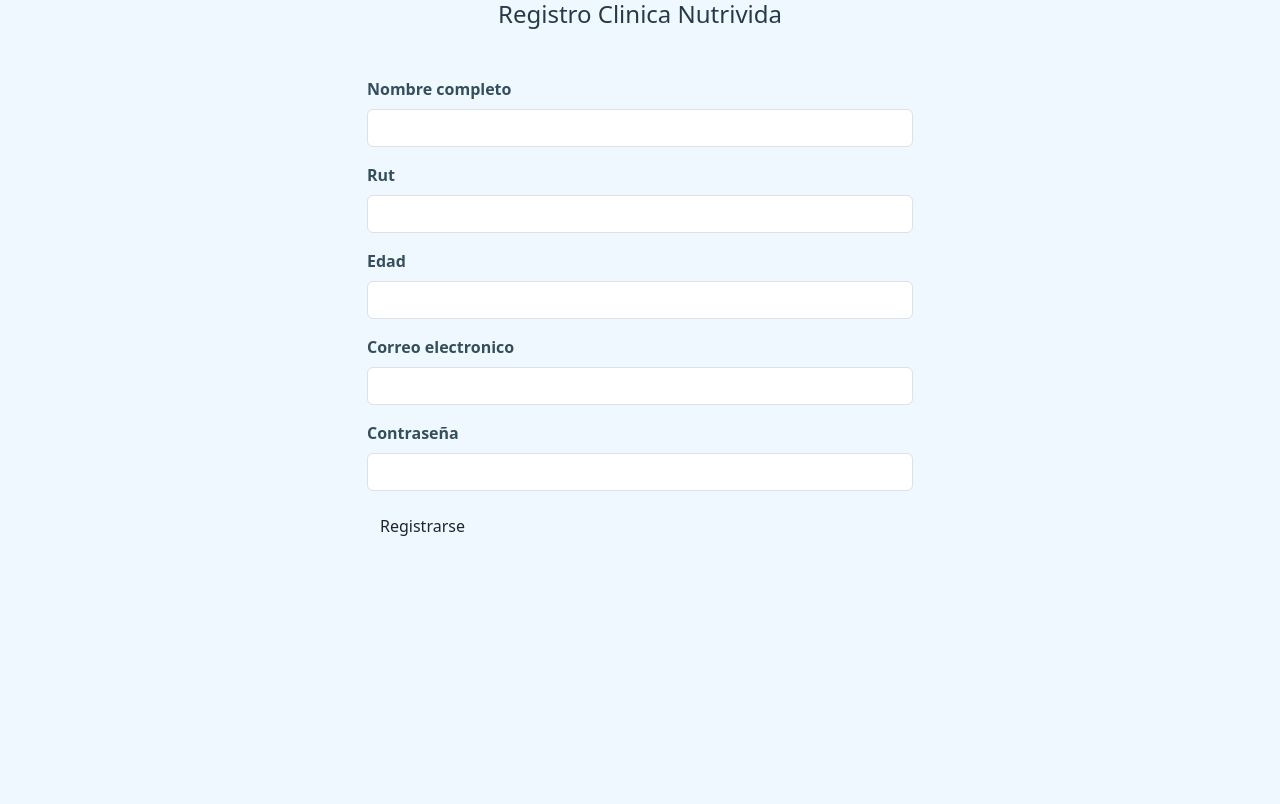
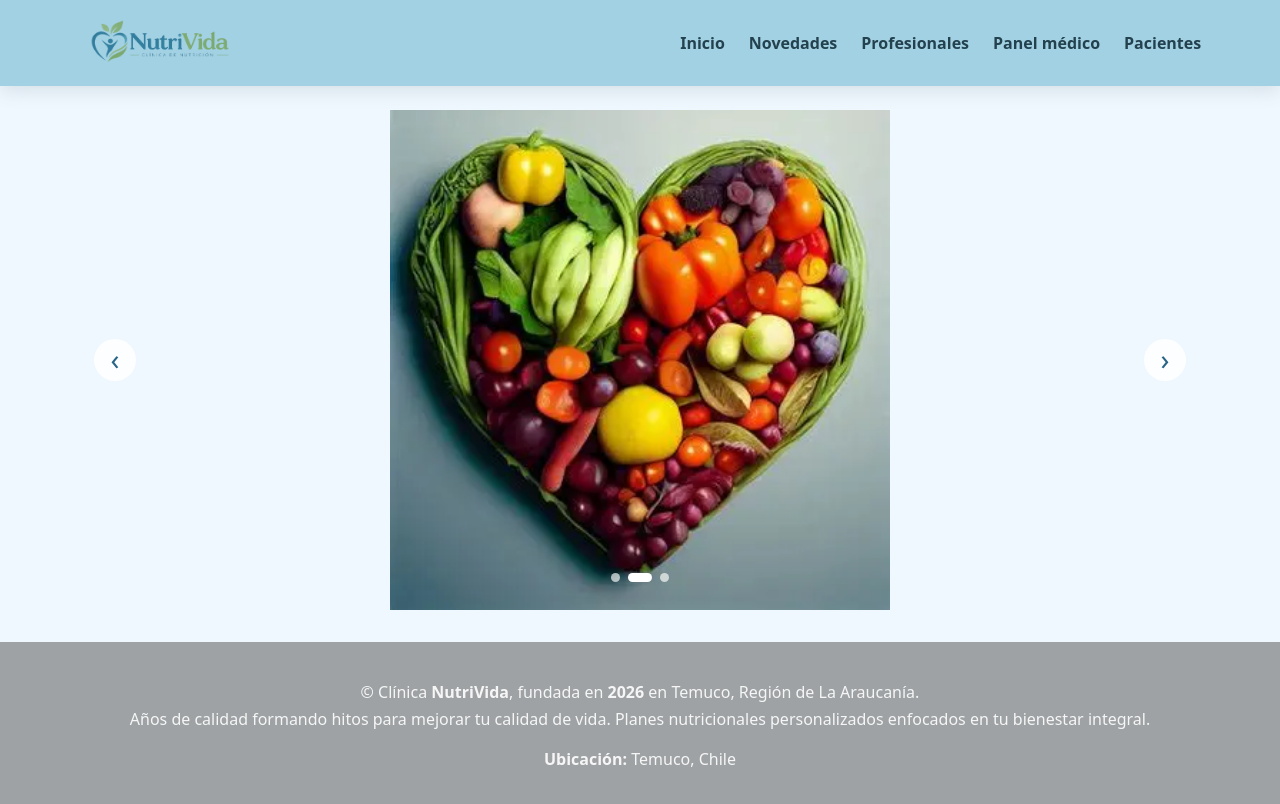
Before and after one commit to jagongora-ai/NutriVidaReact, a React (Vite) app: page / in a window 1280 px wide. Built offline with nearby package versions, Linux system fonts and the light colour scheme.

Commit message:
creacion de inicio y enrutados

```diff
--- a/src/App.tsx
+++ b/src/App.tsx
@@ -1,11 +1,45 @@
-import Login from "./pages/RegistroLogin"
+import { Routes, Route } from 'react-router-dom';
 
-function main() {
+import Navbar from './components/organisms/Navbar';
+import PiePagina from './components/organisms/PiePagina';
+
+import Profesionales, { profesionalesIniciales } from './pages/Profesionales';
+import DetalleProfesional from './pages/DetalleProfesional';
+import Inicio from './pages/Inicio';
+
+
+
+
+function App() {
+
+
     return (
-        <div >
-            <Login />
+        <div className="app-shell">
+            <Navbar />
+
+            <main className="main-content">
+                <Routes>
+                    <Route
+                        path="/"
+                        element={<Inicio />}
+                    />
+
+                    <Route
+                        path="/profesionales"
+                        element={<Profesionales profesionales={profesionalesIniciales} />}
+                    />
+                    <Route
+                        path="/profesionales/:id"
+                        element={<DetalleProfesional profesionales={profesionalesIniciales} />}
+                    />
+
+
+                </Routes>
+            </main>
+
+            <PiePagina />
         </div>
-    )
+    );
 }
 
-export default main
+export default App;
--- /dev/null
+++ b/src/pages/Inicio.tsx
@@ -0,0 +1,12 @@
+
+import Carrusel from '../components/organisms/Carrusel';
+
+// Muestra el carrusel y los accesos principales del sitio.
+function Inicio() {
+    return (<div className="container home-page">
+      <Carrusel />
+
+    </div>);
+}
+
+export default Inicio;
```
